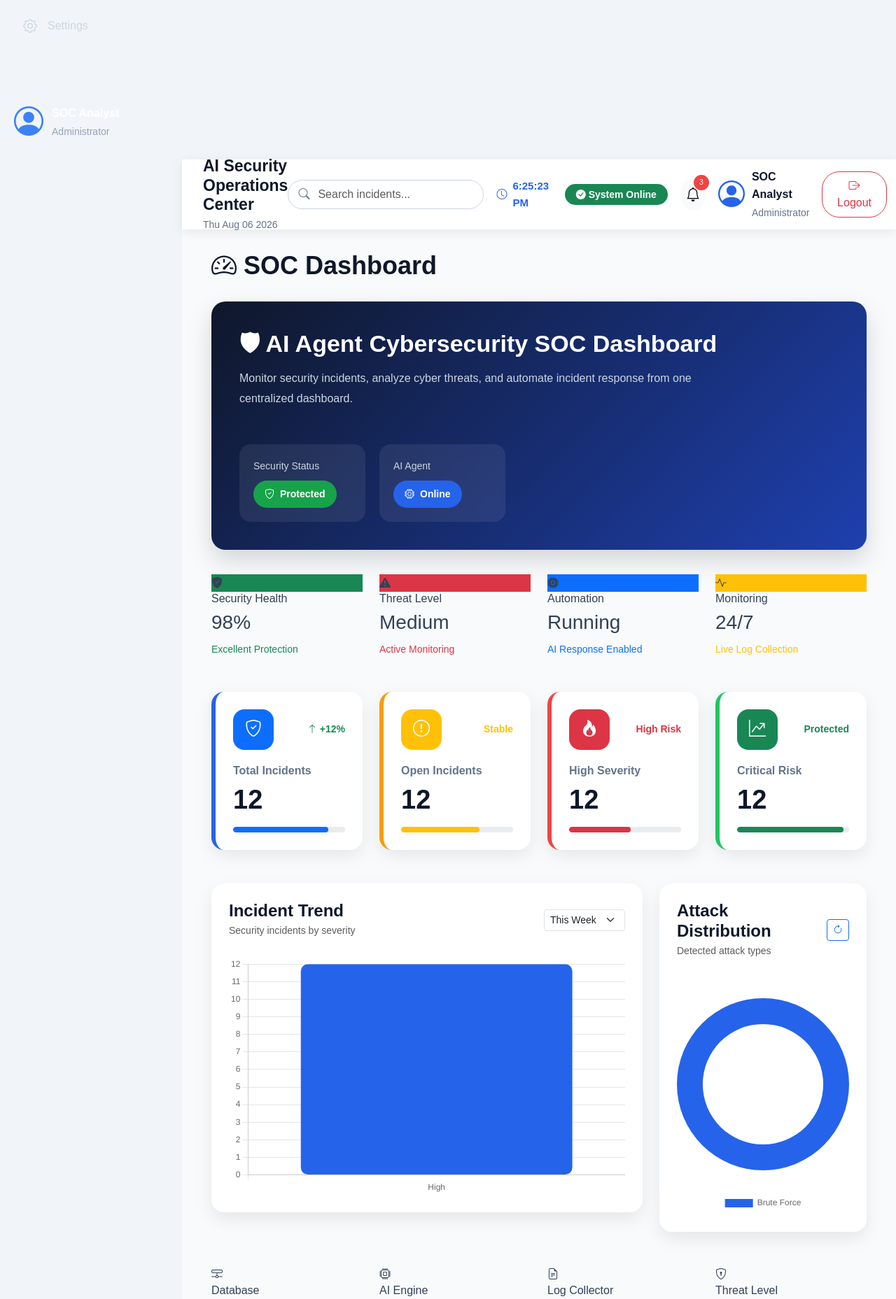
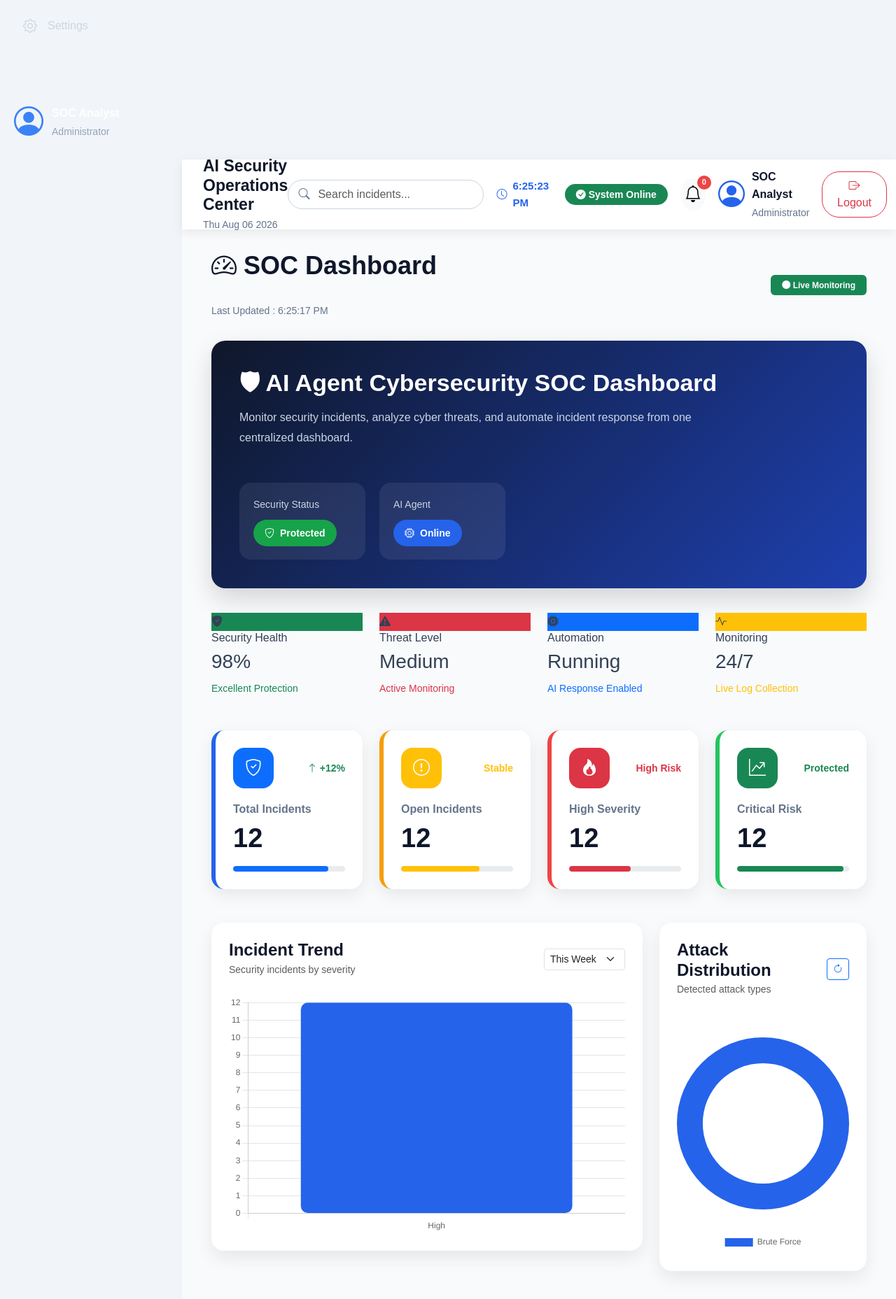
Before and after one commit to SakshiBurseHUB/AI-Agent-Cybersecurity-Incident-Response, a Flask app: page / in a window 1280 px wide. Shown: the part 1034-2891 px from the top of the page at 70% size. Run offline with Flask 3, Linux system fonts and the light colour scheme; data comes from the database, SQL or seed files in the repository.

Commit message:
Add live dashboard analytics and notification system

```diff
--- a/src/dashboard/static/css/style.css
+++ b/src/dashboard/static/css/style.css
@@ -910,3 +910,60 @@
     max-height:340px;
 
 }
+/* ==========================================
+   Dashboard Header
+========================================== */
+
+.dashboard-header{
+
+    display:flex;
+    justify-content:space-between;
+    align-items:center;
+    margin-bottom:30px;
+}
+
+.dashboard-actions{
+
+    display:flex;
+    gap:15px;
+}
+
+/* ==========================================
+   Notification Badge
+========================================== */
+
+.notification-wrapper{
+
+    position:relative;
+}
+
+.notification-badge{
+
+    position:absolute;
+    top:-8px;
+    right:-8px;
+
+    background:#EF4444;
+    color:#fff;
+
+    border-radius:50%;
+    width:20px;
+    height:20px;
+
+    display:flex;
+    justify-content:center;
+    align-items:center;
+
+    font-size:11px;
+    font-weight:bold;
+}
+
+/* ==========================================
+   Last Updated
+========================================== */
+
+#lastUpdated{
+
+    color:#64748B;
+    font-size:14px;
+}
--- a/src/dashboard/static/js/dashboard.js
+++ b/src/dashboard/static/js/dashboard.js
@@ -385,7 +385,15 @@
         const total = document.getElementById("totalIncidents");
         const open = document.getElementById("openIncidents");
         const high = document.getElementById("highSeverity");
-        const critical = document.getElementById("criticalRisk");
+        const badge =
+    document.getElementById("notificationCount");
+
+if(badge){
+
+    badge.innerText =
+        data.stats.open_incidents;
+
+}
 
         if (total) total.innerText = data.stats.total_incidents;
 
@@ -461,7 +469,13 @@
 
 // Refresh dashboard every 30 seconds
 
-setInterval(refreshDashboard, 30000);
+setInterval(() => {
+
+    refreshDashboard();
+
+    updateLastUpdated();
+
+},30000);
 
 // ======================================
 // Incident Search & Filtering
@@ -543,3 +557,25 @@
     });
 
 }
+
+// ======================================
+// Last Updated
+// ======================================
+
+function updateLastUpdated(){
+
+    const now = new Date();
+
+    const element = document.getElementById("lastUpdated");
+
+    if(element){
+
+        element.innerHTML =
+            "Last Updated : " +
+            now.toLocaleTimeString();
+
+    }
+
+}
+
+updateLastUpdated();
--- a/src/dashboard/templates/dashboard.html
+++ b/src/dashboard/templates/dashboard.html
@@ -11,13 +11,34 @@
 <div class="container-fluid">
 
 
-    <h2 class="page-title">
+    <div class="dashboard-header">
 
-<i class="bi bi-speedometer2"></i>
+    <div>
 
-SOC Dashboard
+        <h2 class="page-title">
+            <i class="bi bi-speedometer2"></i>
+            SOC Dashboard
+        </h2>
 
-</h2>
+        <small id="lastUpdated">
+            Last Updated: Loading...
+        </small>
+
+    </div>
+
+    <div class="dashboard-actions">
+
+        <span class="badge bg-success px-3 py-2">
+
+            <i class="bi bi-circle-fill"></i>
+
+            Live Monitoring
+
+        </span>
+
+    </div>
+
+</div>
 
     {% with messages = get_flashed_messages(with_categories=true) %}
 
--- a/src/dashboard/templates/layout.html
+++ b/src/dashboard/templates/layout.html
@@ -183,13 +183,19 @@
 
         <button class="notification-btn">
 
-            <i class="bi bi-bell"></i>
+            <div class="notification-wrapper">
 
-            <span class="notification-count">
+    <i class="bi bi-bell fs-4"></i>
 
-                3
+    <span
+        id="notificationCount"
+        class="notification-badge">
 
-            </span>
+        0
+
+    </span>
+
+</div>
 
         </button>
 
```
